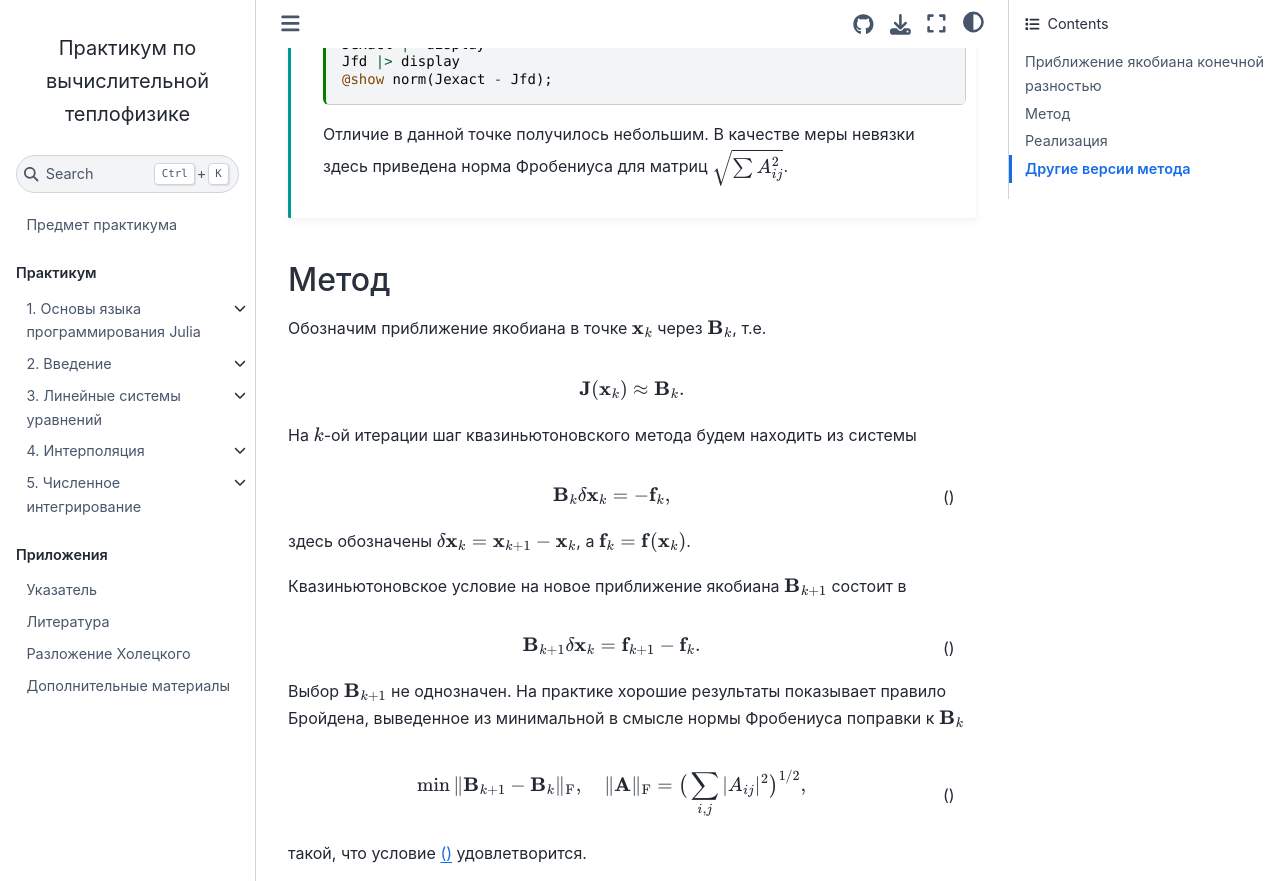
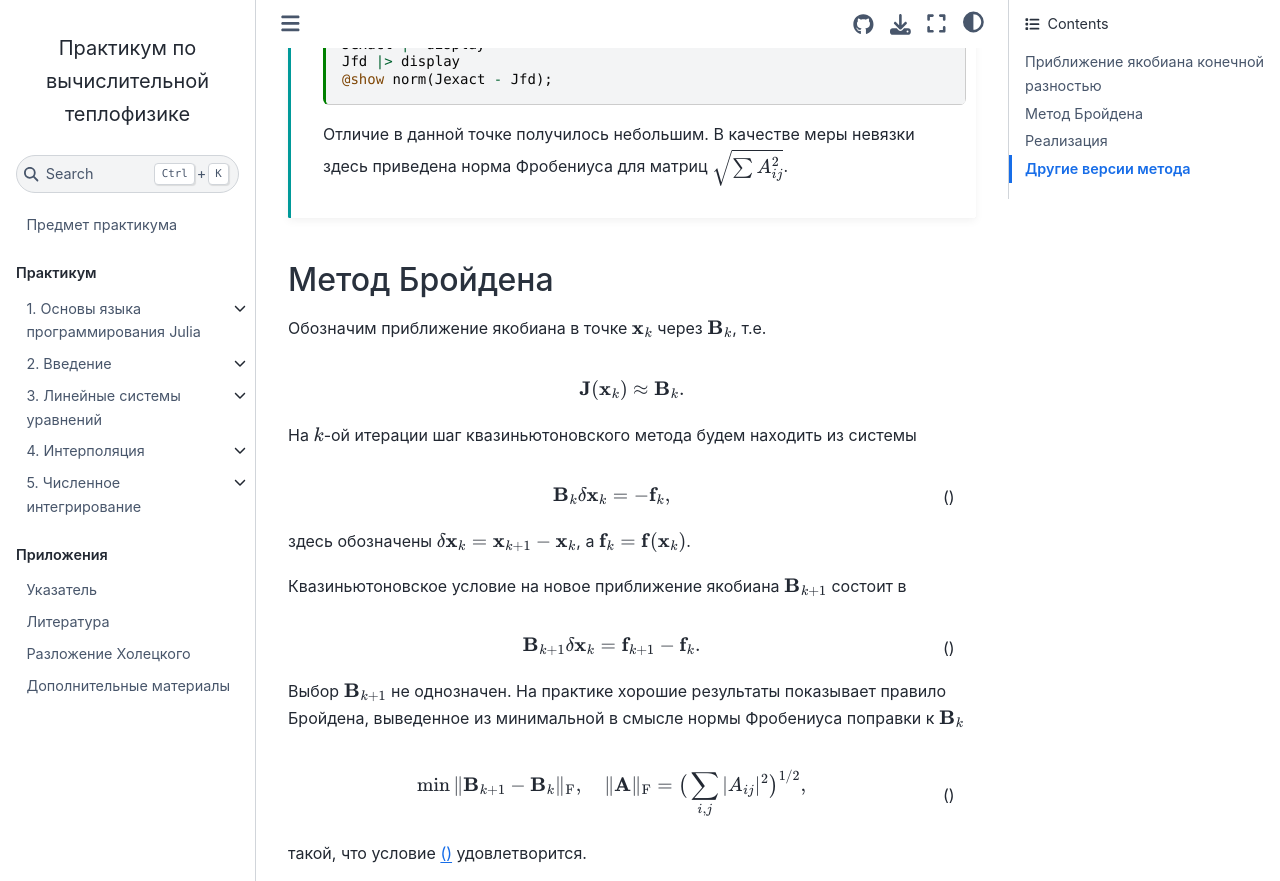
Before and after one commit to stepanzh/computational_thermodynamics, a Jupyter Book: the page built from book/sysnonlinear/quasinewton.md, in a window 1280 px wide and 900 px high, scrolled down 2051 px, cut to the strip 0-881 px from the top of the window. Built offline with Jupyter Book 1.0.4 settings and Sphinx 7.4.7 and the Sphinx Book theme 1.1.4, drawn with Linux system fonts in a browser that asks for light colours; cross-references to code outside the pages are shown as plain code; some of the changed lines change nothing that is shown.

Commit message:
Обновлён метод Бройдена

````diff
--- a/book/sysnonlinear/quasinewton.md
+++ b/book/sysnonlinear/quasinewton.md
@@ -140,7 +140,7 @@
 </div>
 ```
 
-## Метод
+## Метод Бройдена
 
 Обозначим приближение якобиана в точке $\mathbf{x}_k$ через $\mathbf{B}_k$, т.е.
 
@@ -230,9 +230,10 @@
         δx .= .- (B \ yp)
         x .+= δx
         yn .= f(x)
-        if norm(δx) < xtol || norm(yn) < ftol
-            return x
-        end
+
+        norm(δx) < xtol && return x
+        norm(yn) < ftol && return x
+
         g = B * δx
         B .+= (1 / dot(δx, δx)) .* (yn .- yp .- g) .* δx'
     end
````
